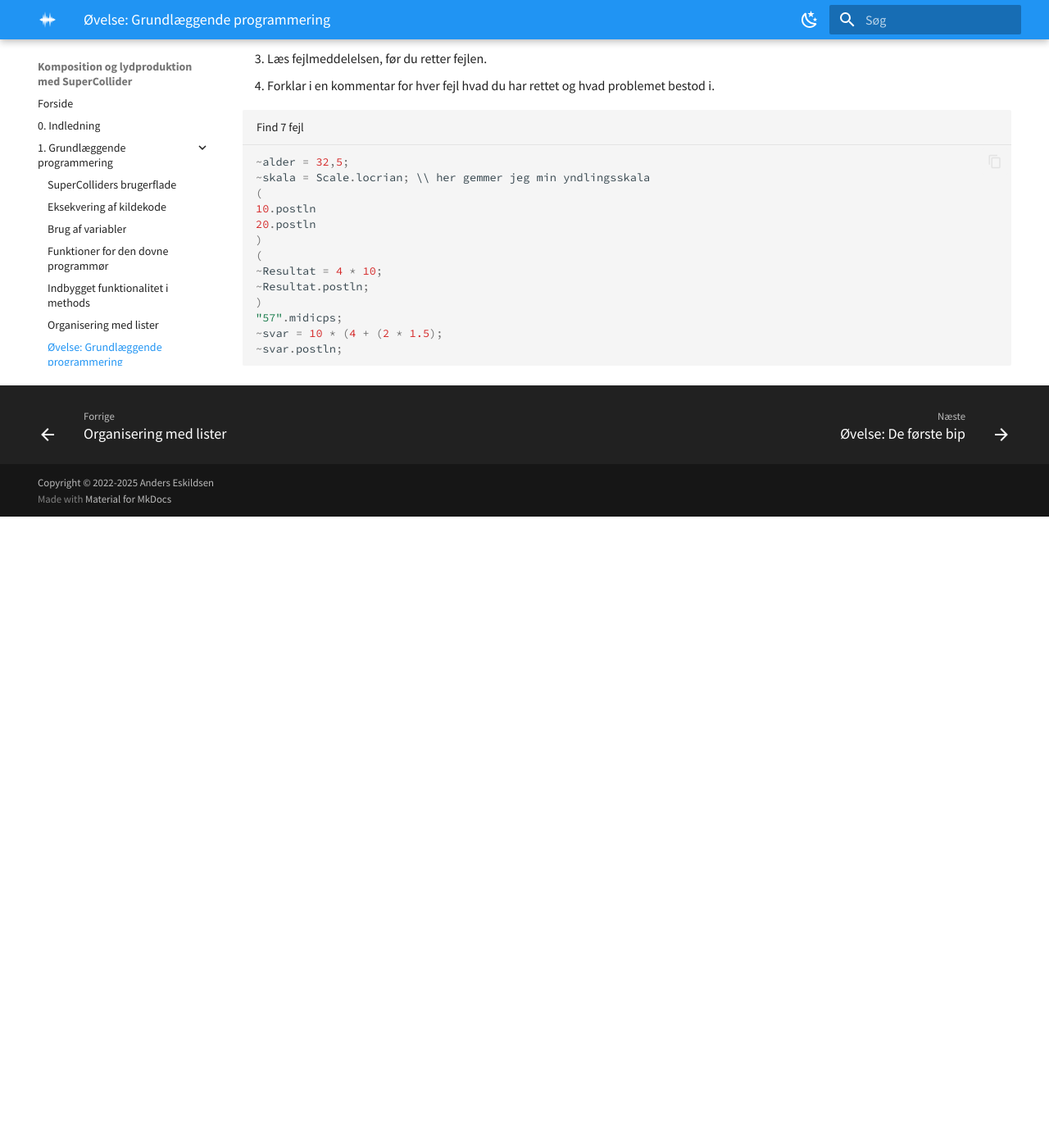
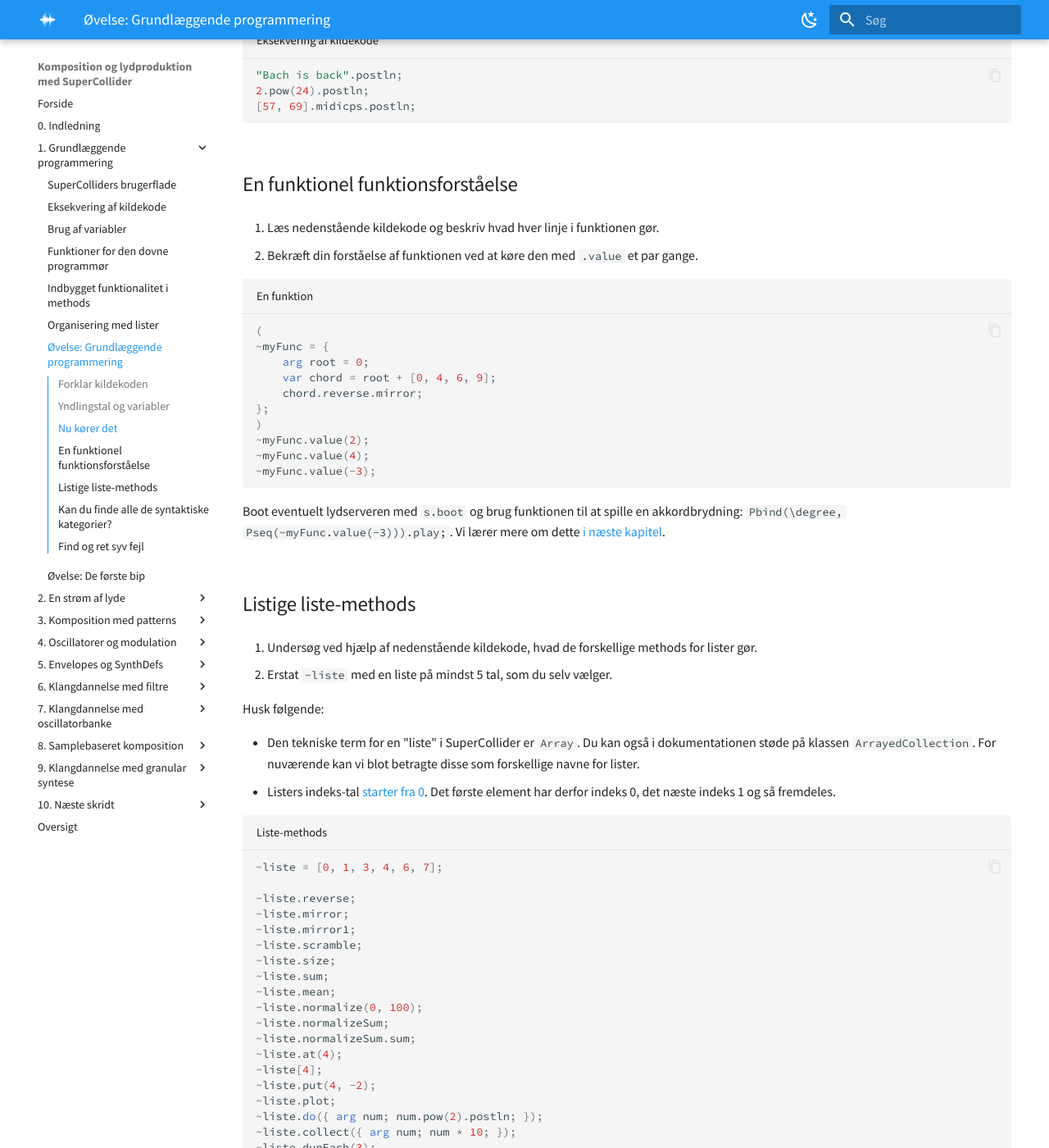
Before and after one commit to sparkletop/sparkletop.github.io, an MkDocs documentation site: the page built from docs/01/e-basics.md, in a window 1280 px wide and 1400 px high, scrolled down 1065 px. Shown: the whole window at 82% size. Built offline with MkDocs 1.6.1 and Material for MkDocs 9.7.7, drawn with Linux system fonts in a browser that asks for light colours; plug-ins that fetch from the network failed and are left out; before the commit the page ends 1695 px from its top, so only the background shows below that; some of the changed text lies outside the part shown.

Commit message:
add basic coding problem sets

````diff
--- a/docs/01/e-basics.md
+++ b/docs/01/e-basics.md
@@ -11,7 +11,6 @@ Denne øvelse omhandler brug af SuperColliders IDE til at eksekvere kildekode, t
 - Eksekvér nedenstående kodeblok på én gang. Forklar i kommentarer hvad hver enkelt kodelinje gør.
 
 ``` sc title="Hvad gør kildekoden?"
-(
 "Else Marie Pade".postln;
 
 TempoClock.tempo.postln;
@@ -21,7 +20,6 @@ TempoClock.tempo.postln;
 
 (3 + 4).postln;
 3 + 4.postln;
-)
 ```
 
 ## Yndlingstal og variabler
@@ -30,6 +28,122 @@ TempoClock.tempo.postln;
 1. Gem dit yndlingstal under en global variabel, fx `~mitYndlingstal`.
 1. Post indholdet af din variabel.
 1. Post indholdet af din variabel ganget med 200.
+
+## Nu kører det
+
+1. Eksekvér linjerne i kodeblokken herunder én for én.
+1. Eksekvér linjerne i kodeblokken herunder [som én kodeblok](./a-eksekvering.md#flere-instrukser-ad-gangen).
+
+```sc title="Eksekvering af kildekode"
+"Bach is back".postln;
+2.pow(24).postln;
+[57, 69].midicps.postln;
+```
+
+## En funktionel funktionsforståelse
+
+1. Læs nedenstående kildekode og beskriv hvad hver linje i funktionen gør.
+1. Bekræft din forståelse af funktionen ved at køre den med `.value` et par gange.
+
+```sc title="En funktion"
+(
+~myFunc = {
+    arg root = 0;
+    var chord = root + [0, 4, 6, 9];
+    chord.reverse.mirror;
+};
+)
+~myFunc.value(2);
+~myFunc.value(4);
+~myFunc.value(-3);
+```
+
+Boot eventuelt lydserveren med `s.boot` og brug funktionen til at spille en akkordbrydning: `Pbind(\degree, Pseq(~myFunc.value(-3))).play;`. Vi lærer mere om dette [i næste kapitel](../02/a-patterns-intro.md).
+
+## Listige liste-methods
+
+1. Undersøg ved hjælp af nedenstående kildekode, hvad de forskellige methods for lister gør.
+1. Erstat `~liste` med en liste på mindst 5 tal, som du selv vælger.
+
+Husk følgende:
+
+- Den tekniske term for en "liste" i SuperCollider er `Array`. Du kan også i dokumentationen støde på klassen `ArrayedCollection`. For nuværende kan vi blot betragte disse som forskellige navne for lister.
+- Listers indeks-tal [starter fra 0](a-lister.md). Det første element har derfor indeks 0, det næste indeks 1 og så fremdeles.
+
+```sc title="Liste-methods"
+~liste = [0, 1, 3, 4, 6, 7];
+
+~liste.reverse;
+~liste.mirror;
+~liste.mirror1;
+~liste.scramble;
+~liste.size;
+~liste.sum;
+~liste.mean;
+~liste.normalize(0, 100);
+~liste.normalizeSum;
+~liste.normalizeSum.sum;
+~liste.at(4);
+~liste[4];
+~liste.put(4, -2);
+~liste.plot;
+~liste.do({ arg num; num.pow(2).postln; });
+~liste.collect({ arg num; num * 10; });
+~liste.dupEach(3);
+~liste.sputter(0.5, 50);
+~liste.rotate(1);
+~liste.wrapExtend(15);
+```
+
+## Kan du finde alle de syntaktiske kategorier?
+
+Du er i gang med at lære et nyt sprog. Nedenstående øvelse giver en god forudsætning for at undersøge og forstå kildekode, du ikke har set før.
+
+1. Identificér følgende i kildekoden herunder:
+    1. Alle klassenavne. *Hint: Det er dem, der [starter med stort begyndelsesbogstav](a-methods#class-methods).
+    1. Alle methods, herunder også [implicit](./a-methods.md#class-methods) `.new`.
+    1. Alle lister.
+    1. Alle unikke [variabelnavne](./a-variabler.md#brug-af-variabler).
+    1. Alle [funktioner](a-funktioner.md).
+    1. Alle [argumenter](a-funktioner.md#input-til-funktioner-argumenter).
+1. Undersøg ved hjælp af SuperColliders dokumentation følgende:
+    1. Hvad dækker de forskellige klassenavne over?
+    1. Hvilken funktionalitet knytter sig til de forskellige methods?
+    1. Hvilken betydning har argumenterne i de to methods, hvor der er angivet eksplicitte argumenter?
+
+Tip: Du kan slå op i SuperColliders indbyggede dokumentation ved at placere cursoren ved en method eller et klassenavn og taste Ctrl/Cmd-D.
+
+```sc title="Find Holger"
+~interval = 12;
+440 * ~interval.midiratio;
+
+Platform.userExtensionDir;
+MIDIClient.init;
+
+(
+{
+    arg input = 0;
+    var output = (2 + input).pow(2);
+    output.postln;
+}.value(3);
+)
+
+s.boot;
+{SinOsc.ar(880)}.play;
+
+~trin = [0, 2, 4, 6].mirror;
+~komp = Pbind(\degree, Pseq(~trin)).play;
+~komp.stop;
+```
+
+Der findes i ovenstående kodeblok:
+
+- 5 klassenavne.
+- 14 methods (heraf 2 stk. implicit `.new`).
+- 1 liste.
+- 4 unikke variabelnavne (3 globale og 1 lokal).
+- 2 funktioner.
+- 6 argumenter.
 
 ## Find og ret syv fejl
 
````
